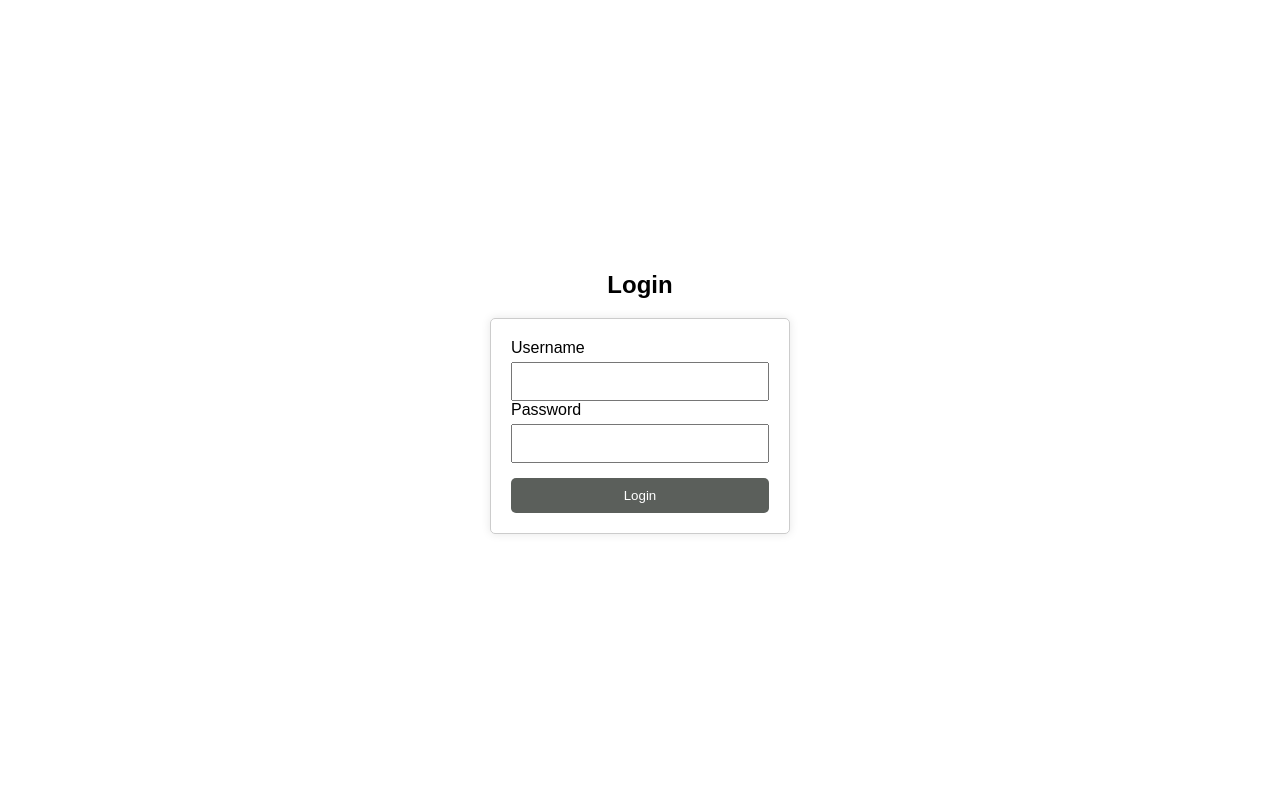
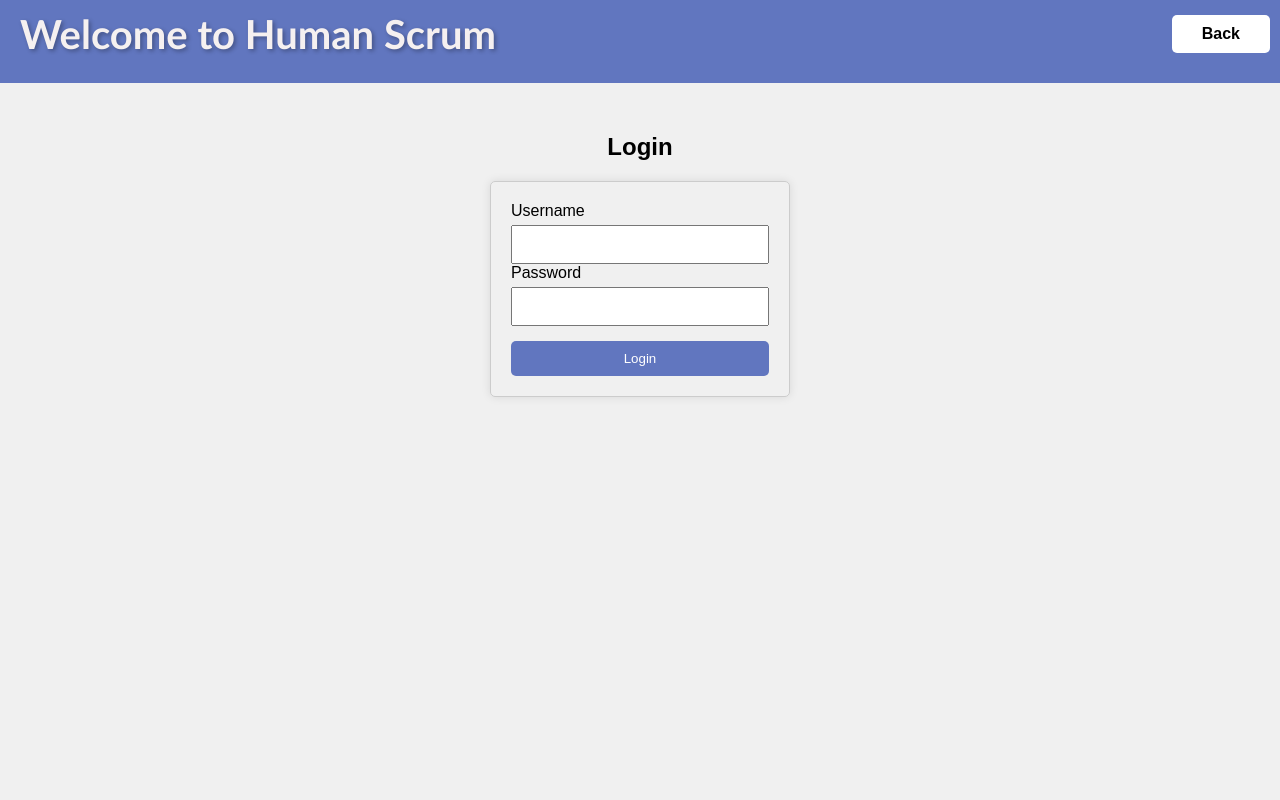
Before and after one commit to aidandoherty01/CEN3031-Project, a Flask app: page /login/ in a window 1280 px wide. Run offline with Flask 3, Linux system fonts and the light colour scheme; some libraries are stand-ins or nearby versions.

Commit message:
add header for login and register pgae

```diff
--- a/templates/login.html
+++ b/templates/login.html
@@ -5,13 +5,36 @@
     <meta name="viewport" content="width=device-width, initial-scale=1.0">
     <title>Login</title>
     <style>
-        body {
+         body {
+            font-family: Arial, sans-serif;
+            background-color: #f0f0f0;
+            margin: 0;
+        }
+        .header {
+            background-color: #4c65b8de;
+            padding: 10px 20px;
             display: flex;
-            justify-content: center;
+            justify-content: space-between;
             align-items: center;
-            height: 100vh;
-            margin: 0;
-            font-family: Arial, sans-serif;
+            margin-bottom: 50px;;
+        }
+        .header .left-title {
+            font-size: 40px;
+            font-weight: bold;
+            font-family: 'Trebuchet MS', sans-serif;
+            text-shadow: 2px 2px 4px rgba(0, 0, 0, 0.3);
+            color: #f5f0f0;
+        }
+        .header .right-buttons button {
+            padding: 10px 20px;
+            margin: 0 10px;
+            border: none;
+            border-radius: 5px;
+            background-color: white;
+            font-size: 16px;
+            cursor: pointer;
+            font-weight: bold;
+            color: black;
         }
         .login-container {
             text-align: center;
@@ -39,7 +62,7 @@
         button {
             width: 100%;
             padding: 10px;
-            background-color: #5b5f5b;
+            background-color: #4c65b8de;
             color: white;
             border: none;
             border-radius: 5px;
@@ -49,6 +72,14 @@
     </style>
 </head>
 <body>
+    <div class="header">
+        <div class="left-title">
+            Welcome to Human Scrum
+        </div>
+        <div class="right-buttons">
+            <button onclick="location.href='/logout/'">Back</button>
+        </div>
+    </div>
     <div class="login-container">
         <h2>Login</h2>
         <form method="post">
```
Also changed, not shown: templates/register.html (+36 -6 lines).
